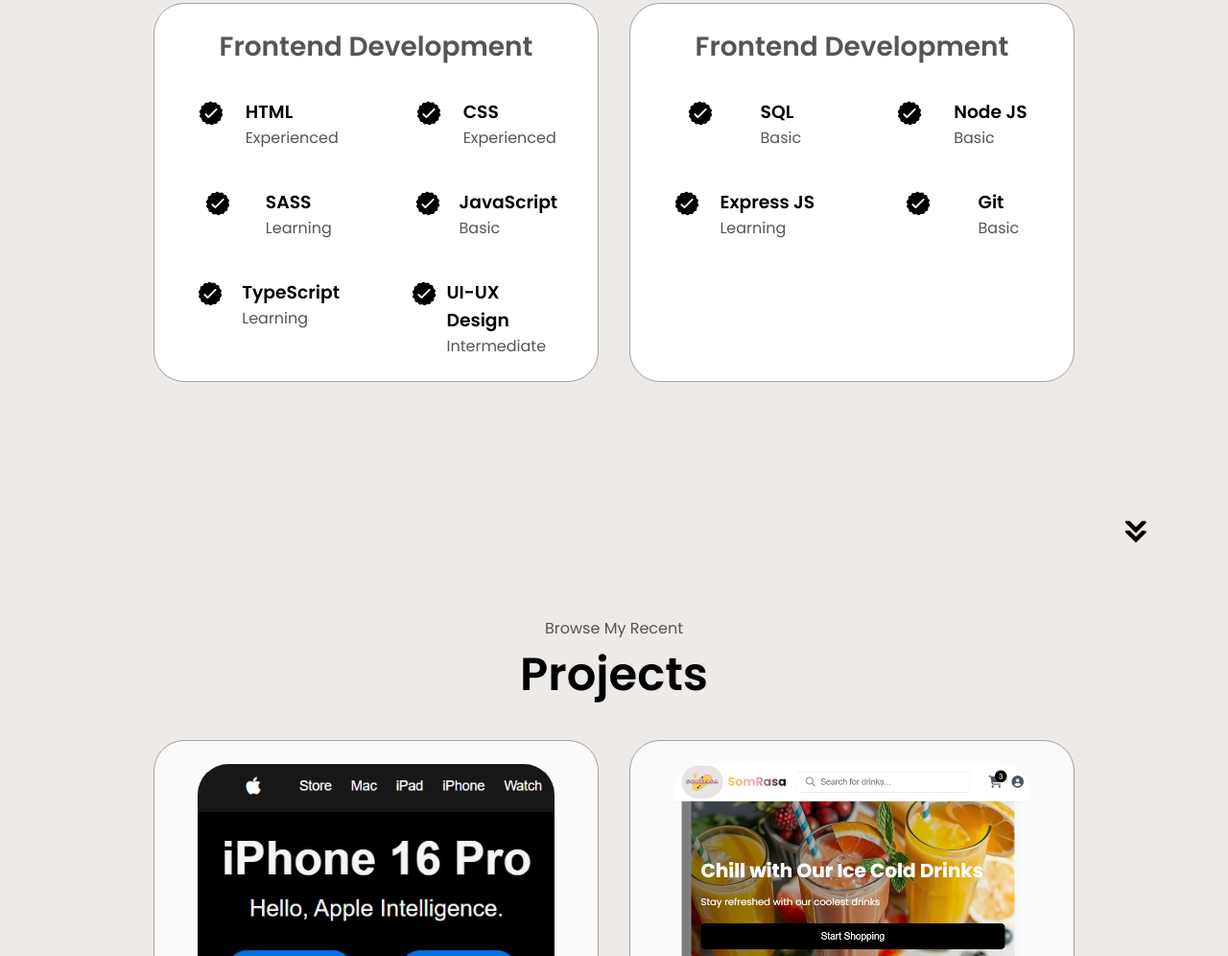
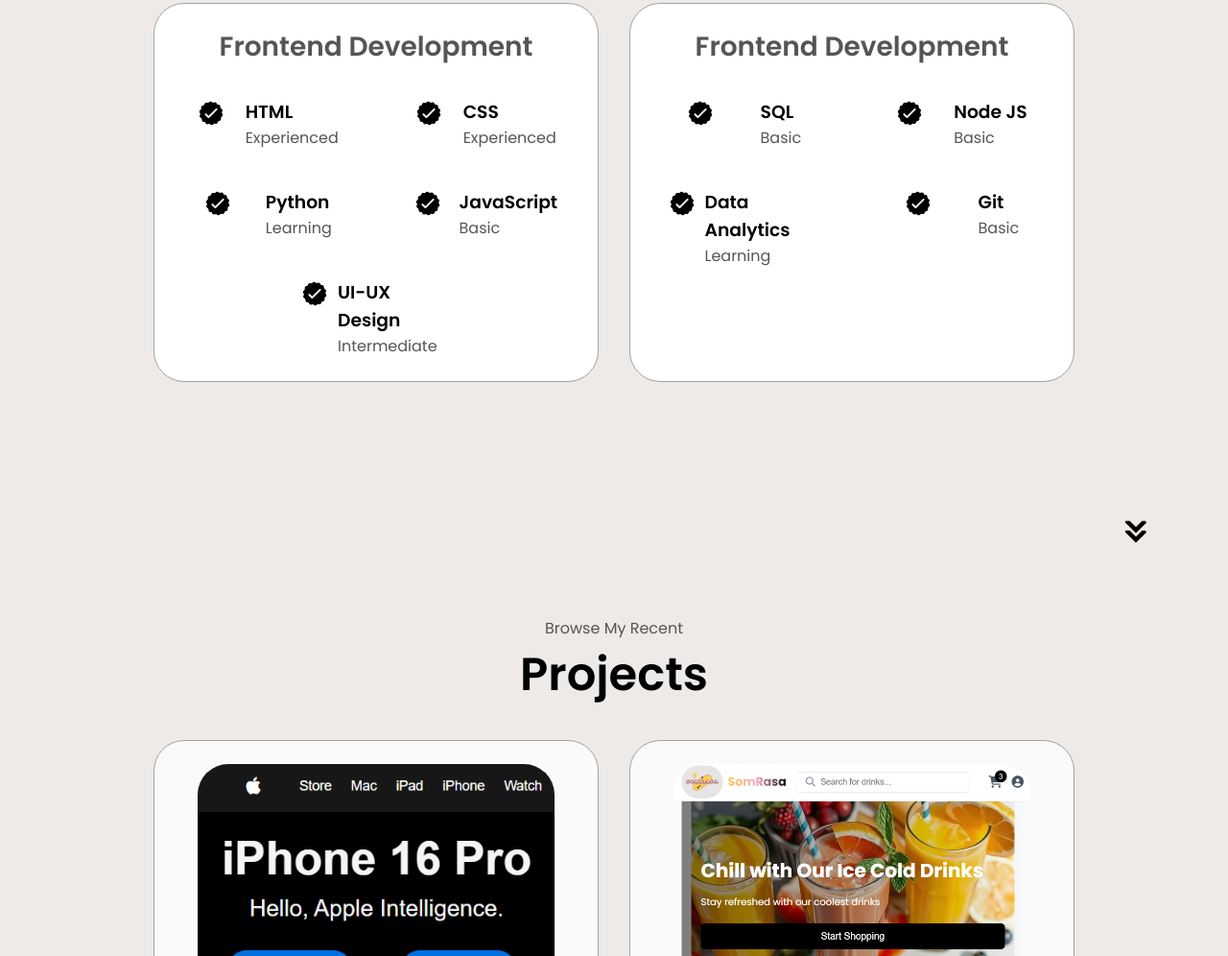
Before and after one commit to Code-By-Mahendra/Mahe-webfolio, a plain HTML site: page index.html in a window 1280 px wide. Shown: the part 1822-2818 px from the top of the page at 96% size. Drawn offline with Linux system fonts and the light colour scheme.

Commit message:
Update project-3 image and index.html

```diff
--- a/index.html
+++ b/index.html
@@ -177,7 +177,7 @@
                   class="icon"
                 />
                 <div>
-                  <h3>SASS</h3>
+                  <h3>Python</h3>
                   <p>Learning</p>
                 </div>
               </article>
@@ -198,17 +198,7 @@
                   alt="Experience icon"
                   class="icon"
                 />
-                <div>
-                  <h3>TypeScript</h3>
-                  <p>Learning</p>
-                </div>
-              </article>
-              <article>
-                <img
-                  src="./assets/checkmark.png"
-                  alt="Experience icon"
-                  class="icon"
-                />
+
                 <div>
                   <h3>UI-UX Design</h3>
                   <p>Intermediate</p>
@@ -248,7 +238,7 @@
                   class="icon"
                 />
                 <div>
-                  <h3>Express JS</h3>
+                  <h3> Data Analytics </h3>
                   <p>Learning</p>
                 </div>
               </article>
```
Also changed, not shown: assets/project-3.png.
